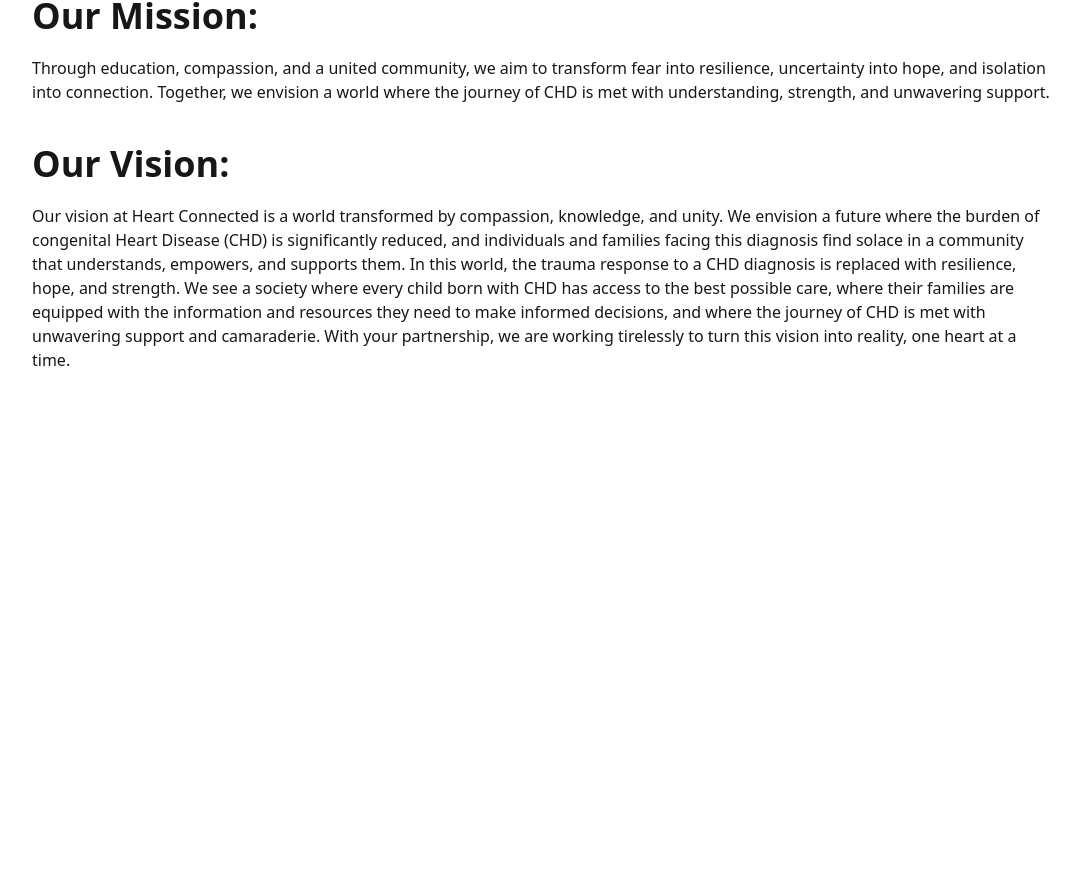
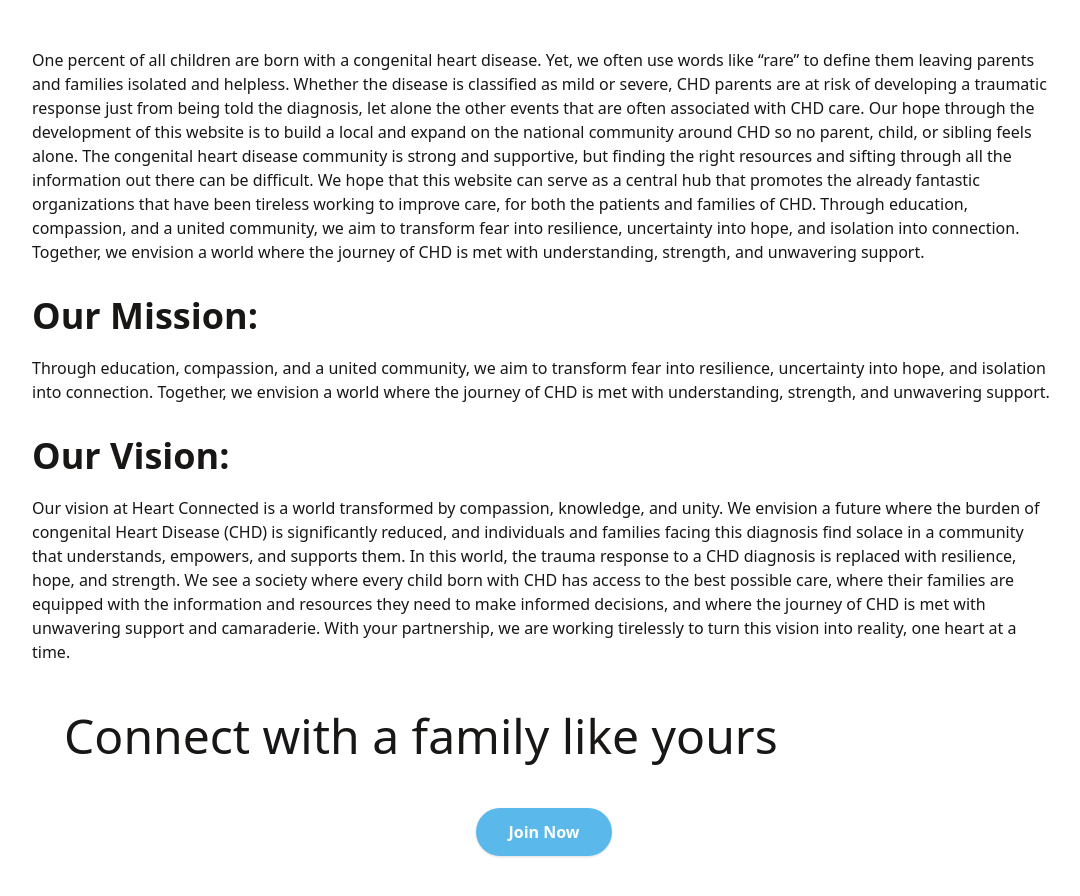
Before and after one commit to mhyneman8/heart-connected, a Next.js app: page /about in a window 1280 px wide. Shown: the part 348-1244 px from the top of the page, without its empty margins (96-1176 px from the left). Before the commit the page ends 800 px from the top, so only its background shows below. Built offline with nearby package versions, Linux system fonts and the light colour scheme.

Commit message:
Pull out about content

```diff
--- /dev/null
+++ b/content/aboutContent.tsx
@@ -0,0 +1,23 @@
+interface AboutContent {
+	heading?: string;
+	content: string;
+}
+
+const aboutContent: AboutContent[] = [
+	{
+		content:
+			'One percent of all children are born with a congenital heart disease. Yet, we often use words like “rare” to define them leaving parents and families isolated and helpless. Whether the disease is classified as mild or severe, CHD parents are at risk of developing a traumatic response just from being told the diagnosis, let alone the other events that are often associated with CHD care. Our hope through the development of this website is to build a local and expand on the national community around CHD so no parent, child, or sibling feels alone. The congenital heart disease community is strong and supportive, but finding the right resources and sifting through all the information out there can be difficult. We hope that this website can serve as a central hub that promotes the already fantastic organizations that have been tireless working to improve care, for both the patients and families of CHD. Through education, compassion, and a united community, we aim to transform fear into resilience, uncertainty into hope, and isolation into connection. Together, we envision a world where the journey of CHD is met with understanding, strength, and unwavering support.',
+	},
+	{
+		heading: 'Our Mission:',
+		content:
+			'Through education, compassion, and a united community, we aim to transform fear into resilience, uncertainty into hope, and isolation into connection. Together, we envision a world where the journey of CHD is met with understanding, strength, and unwavering support.',
+	},
+	{
+		heading: 'Our Vision:',
+		content:
+			'Our vision at Heart Connected is a world transformed by compassion, knowledge, and unity. We envision a future where the burden of congenital Heart Disease (CHD) is significantly reduced, and individuals and families facing this diagnosis find solace in a community that understands, empowers, and supports them. In this world, the trauma response to a CHD diagnosis is replaced with resilience, hope, and strength. We see a society where every child born with CHD has access to the best possible care, where their families are equipped with the information and resources they need to make informed decisions, and where the journey of CHD is met with unwavering support and camaraderie. With your partnership, we are working tirelessly to turn this vision into reality, one heart at a time.',
+	},
+];
+
+export default aboutContent;
--- a/pages/about.tsx
+++ b/pages/about.tsx
@@ -1,40 +1,46 @@
-import Navigation from '../components/Navigation';
-import Heading from '../components/Heading';
+import Navigation from '@/components/Navigation';
+import Heading from '@/components/Heading';
+import React, { useState } from 'react';
+import aboutContent from '@/content/aboutContent';
+import NetworkModal from '@/components/NetworkModal';
 
 export default function About() {
+	const [showModal, setShowModal] = React.useState<boolean>(false);
+
 	return (
 		<div>
 			<Navigation />
-        <Heading heading="About" />
-        <div className="body flex flex-col justify-center mb-10">
-            <div className="mission m-auto w-4/5">
-                <div className="font-bold text-4xl mb-5">Our Mission:</div>
-                <div>
-                    Through education, compassion, and a united community, we aim
-                    to transform fear into resilience, uncertainty into hope, and isolation
-                    into connection. Together, we envision a world where the journey of CHD
-                    is met with understanding, strength, and unwavering support.
+			<Heading heading='About Heart Connected' />
+			<div className='body flex flex-col justify-center mb-10'>
+				{aboutContent.map((section, index) => (
+					<div
+						key={index}
+						className='m-auto w-4/5 mt-8'
+					>
+						<div className='font-bold text-4xl mb-5'>{section.heading}</div>
+						<div>{section.content}</div>
 					</div>
+				))}
+
+				<div className='flex flex-col justify-center'>
+					{showModal && (
+						<NetworkModal
+							showModal={showModal}
+							setShowModal={setShowModal}
+						/>
+					)}
+					<div className='h2 w-3/4 m-auto text-5xl mt-12 mb-8'>
+						Connect with a family like yours
 					</div>
-            <div className="vision mt-10 m-auto w-4/5">
-                <div className="font-bold text-4xl mb-5">Our Vision:</div>
-                <div>
-                    Our vision at Heart Connected is a world transformed by compassion,
-                    knowledge, and unity. We envision a future where the burden of
-                    congenital Heart Disease (CHD) is significantly reduced, and individuals
-                    and families facing this diagnosis find solace in a community that
-                    understands, empowers, and supports them. In this world, the trauma
-                    response to a CHD diagnosis is replaced with resilience, hope, and
-                    strength. We see a society where every child born with CHD has access
-                    to the best possible care, where their families are equipped with the
-                    information and resources they need to make informed decisions, and where
-                    the journey of CHD is met with unwavering support and camaraderie. With
-                    your partnership, we are working tirelessly to turn this vision into
-                    reality, one heart at a time.
+					<button
+						className='text-white font-bold px-8 py-3 rounded-full m-auto w-fit bg-cyan shadow hover:shadow-lg outline-none focus:outline-none my-4'
+						type='button'
+						onClick={() => setShowModal(true)}
+					>
+						Join Now
+					</button>
 				</div>
 			</div>
 		</div>
-    </div>
-
-    )
+	);
 }
```
Lines whose indentation alone changed are shown as unchanged.
